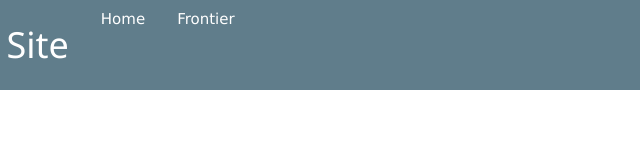
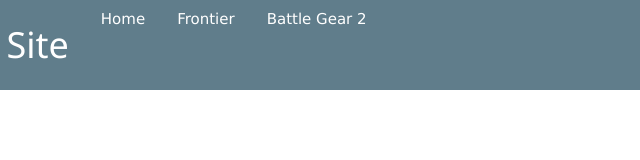
Before and after one commit to Nargacuga-3636/WilliamsGames, a plain HTML site: page index.html in a window 1280 px wide. Shown: the full height of the page, 277-917 px from the left. Drawn offline with nearby package versions, Linux system fonts and the light colour scheme.

Commit message:
Update index.html

```diff
--- a/index.html
+++ b/index.html
@@ -11,6 +11,7 @@
                 <h1 class="w3-bar-item">William's Game Site</h1>
                 <a href="index.html" class="w3-bar-item w3-button">Home</a>
                 <a href="frontier.html" class="w3-bar-item w3-button">Frontier</a>
+                <a href="battlegear2.html" class="w3-bar-item w3-button">Battle Gear 2</a>
             </div>
         </body>
     </html>
```
